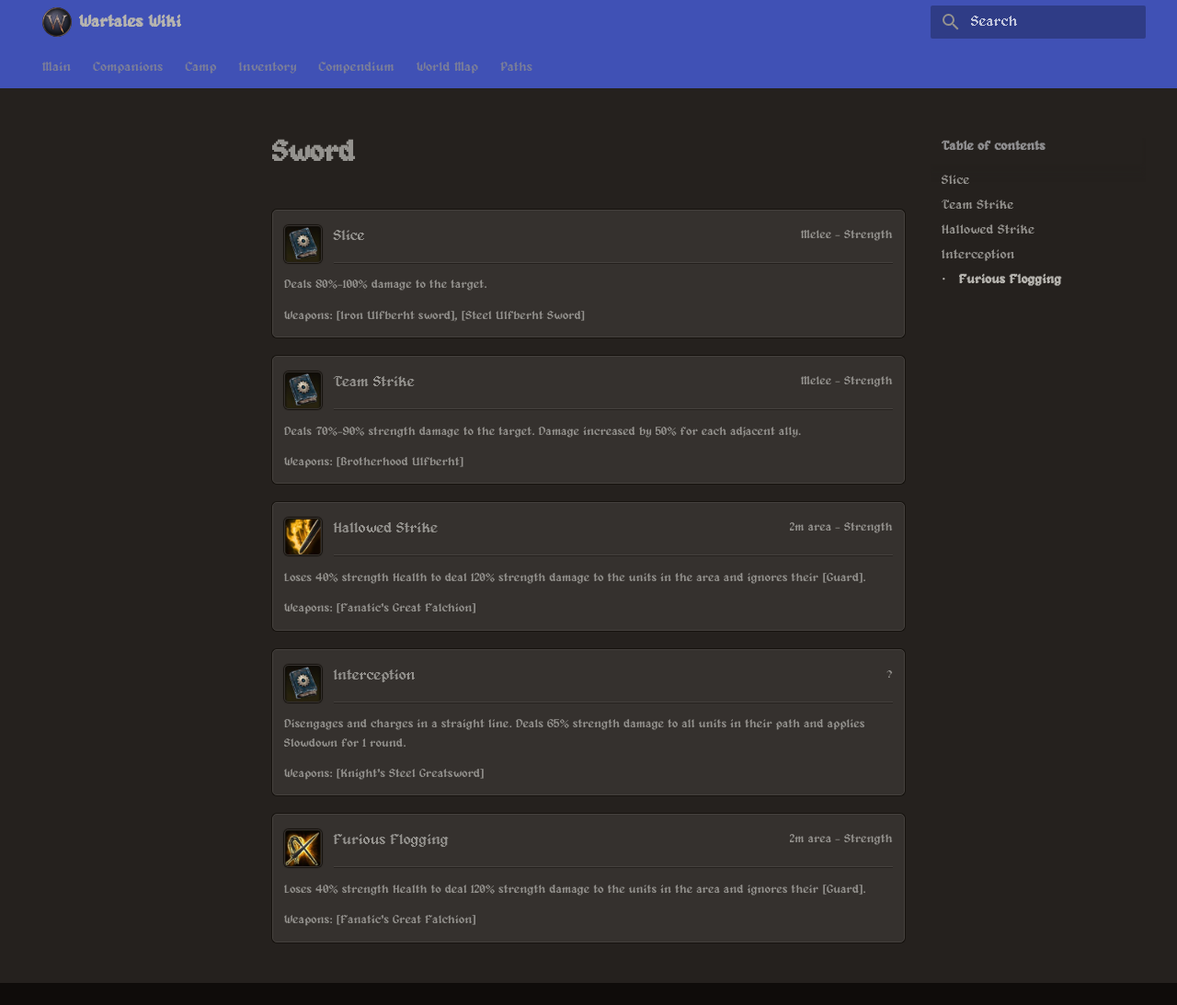
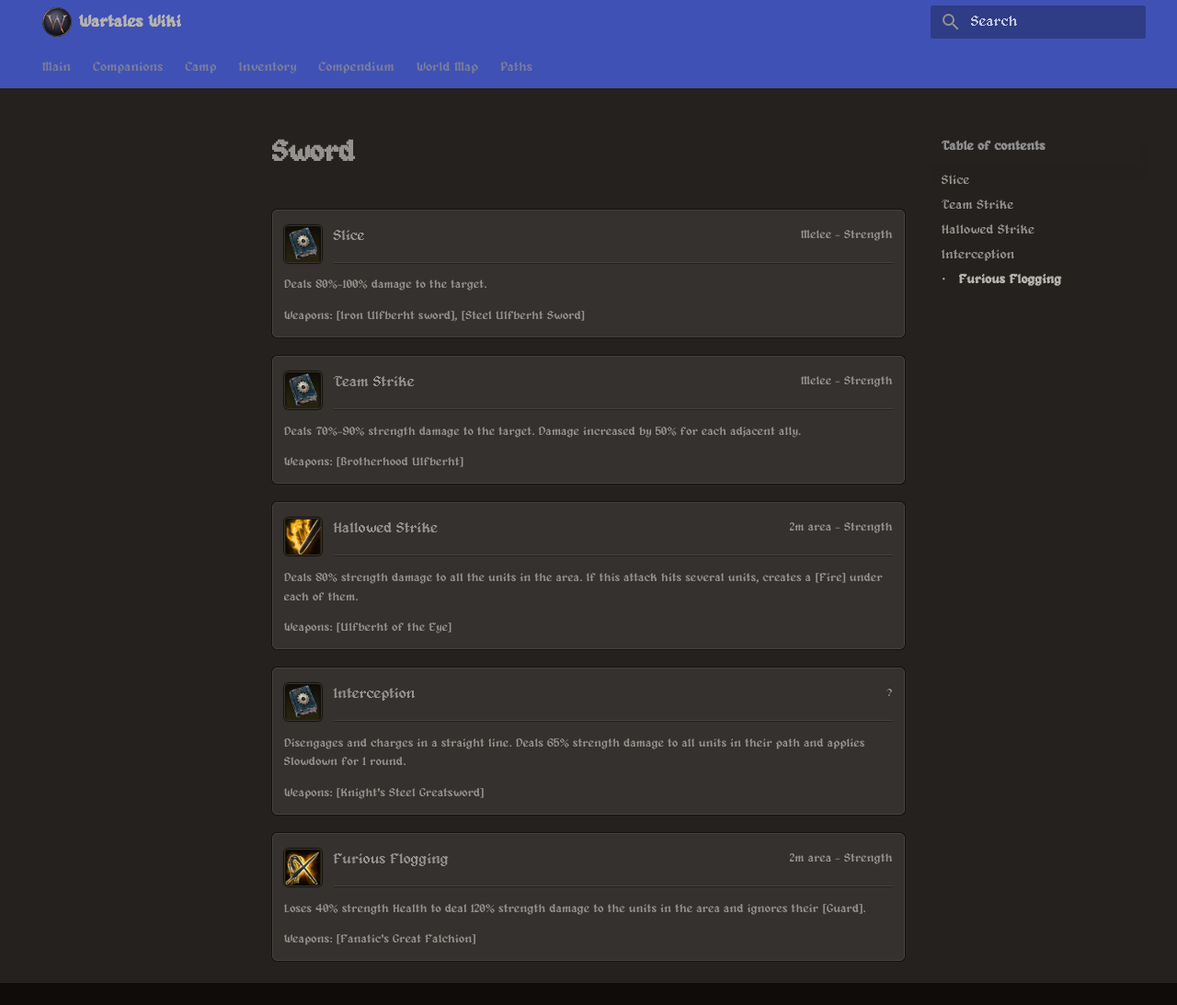
Before and after one commit to 0x946/wartales-wiki, an MkDocs documentation site: the page built from docs/partials/weapon_skills/sword.md, in a window 1280 px wide and 1093 px high. Shown: the whole window at 92% size. Built offline with MkDocs 1.6.1 and Material for MkDocs 9.7.7, drawn with Linux system fonts in a browser that asks for light colours.

Commit message:
update weapon skill

```diff
--- a/docs/partials/weapon_skills/sword.md
+++ b/docs/partials/weapon_skills/sword.md
@@ -28,8 +28,8 @@
     <div class="skill">2m area - Strength</div>
     ### Hallowed Strike
     ---
-    <p>Loses 40% strength Health to deal 120% strength damage to the units in the area and ignores their [Guard].</p>
-    <p>Weapons: [Fanatic's Great Falchion]</p>
+    <p>Deals 80% strength damage to all the units in the area. If this attack hits several units, creates a [Fire] under each of them.</p>
+    <p>Weapons: [Ulfberht of the Eye]</p>
 
     </div>
 
```
